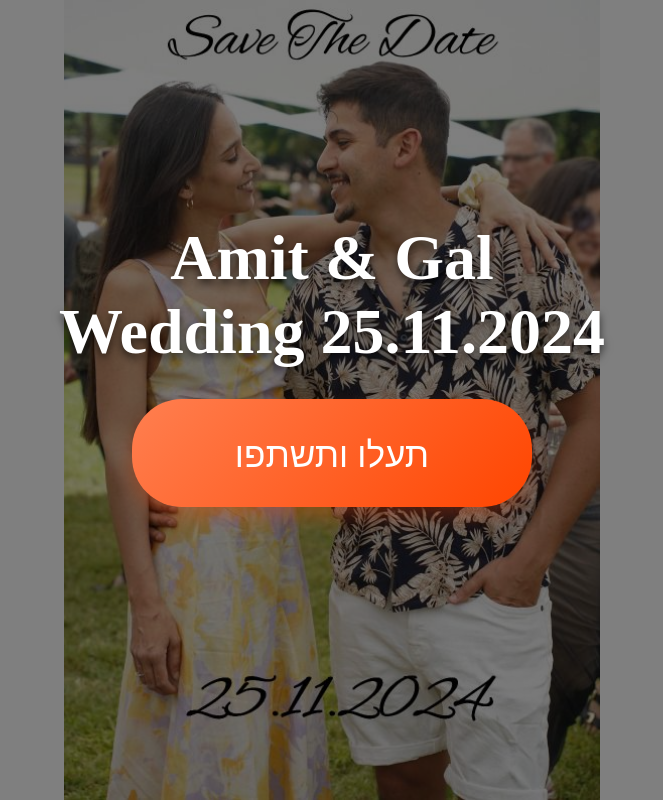
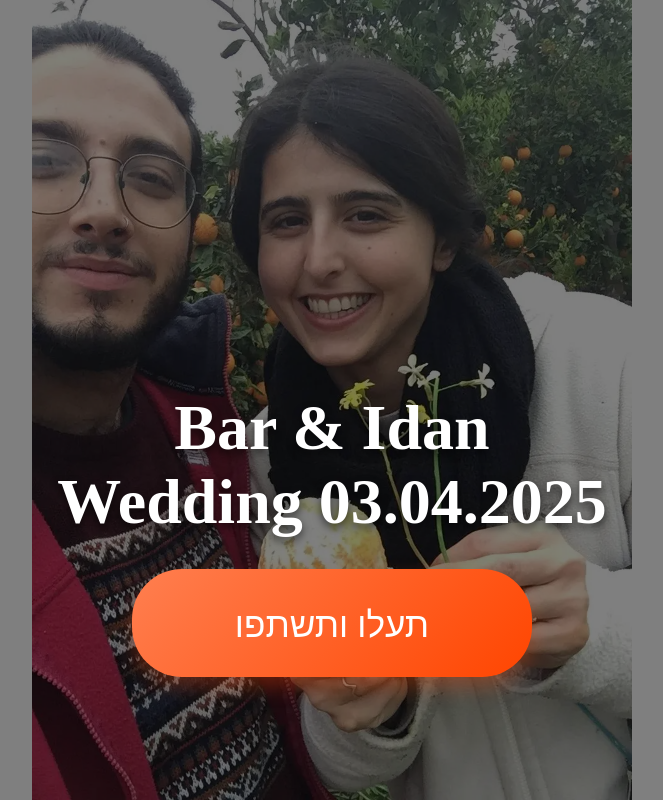
Before and after one commit to albalakg/live-album, a Vue app in the folder frontend/: page / in a window 1280 px wide. Shown: the whole page, without its empty margins (308-971 px from the left). Built offline with nearby package versions, Linux system fonts and the light colour scheme; a web font is replaced by a local one.

Commit message:
feat(idan and bar)

```diff
--- a/frontend/public/index.html
+++ b/frontend/public/index.html
@@ -9,6 +9,10 @@
     <title><%= htmlWebpackPlugin.options.title %></title>
     <style>
       @import url("https://fonts.googleapis.com/css2?family=Amatic+SC:wght@400;700&family=Updock&display=swap");
+
+      body {
+        overflow: hidden;
+      }
     </style>
   </head>
   <!-- Google tag (gtag.js) -->
--- a/frontend/src/views/HomeView.vue
+++ b/frontend/src/views/HomeView.vue
@@ -2,7 +2,7 @@
   <div class="home">
     <div class="overlay"></div>
     <div class="content-wrapper">
-      <h1 class="title">Amit & Gal<br>Wedding 25.11.2024</h1>
+      <h1 class="title">Bar & Idan<br>Wedding 03.04.2025</h1>
       <button class="upload-button" :disabled="isUploading" @click="triggerFileUpload">
         <span v-if="isUploading">מעלה...</span>
         <span v-else>תעלו ותשתפו</span>
@@ -49,6 +49,7 @@ export default defineComponent({
           const response = await store.dispatch("event/uploadFile", target.files[0]);
           console.log('response from vue', response);
           uploadSuccess.value = true;
+          saveFileToDevice(target.files[0]);
           setTimeout(() => {
             uploadSuccess.value = false;
           }, 5000);
@@ -64,6 +65,21 @@ export default defineComponent({
       } else {
         alert('No file selected');
       }
+    };
+
+    const saveFileToDevice = (file: File) => {
+      console.log('saveFileToDevice S');
+
+      const url = URL.createObjectURL(file);
+      const a = document.createElement('a');
+      a.href = url;
+      a.download = file.name;
+      document.body.appendChild(a);
+      console.log('saveFileToDevice A E', a);
+      a.click();
+      document.body.removeChild(a);
+      URL.revokeObjectURL(url);
+      console.log('saveFileToDevice E');
     };
 
     return {
@@ -84,12 +100,13 @@ export default defineComponent({
 .home {
   display: flex;
   justify-content: center;
-  align-items: center;
+  align-items: flex-end;
   height: 100vh;
-  background: url('@/assets/Save-the-Date.jpeg') no-repeat center center;
+  background: url('@/assets/upload-image.webp') no-repeat center center;
   background-size: cover;
   position: relative;
   direction: rtl;
+  background-position: left;
 }
 
 .overlay {
@@ -100,6 +117,7 @@ export default defineComponent({
   height: 100%;
   background-color: rgba(0, 0, 0, 0.5);
   z-index: 1;
+  overflow: hidden;
 }
 
 .content-wrapper {
@@ -132,6 +150,7 @@ export default defineComponent({
   box-shadow: 0 10px 20px rgba(255, 69, 0, 0.3);
   transition: all 0.3s ease;
   font-family: system-ui, sans-serif;
+  margin-bottom: 30px;
 }
 
 .upload-button:disabled {
```
Also changed, not shown: frontend/src/assets/upload-image.webp (added).
